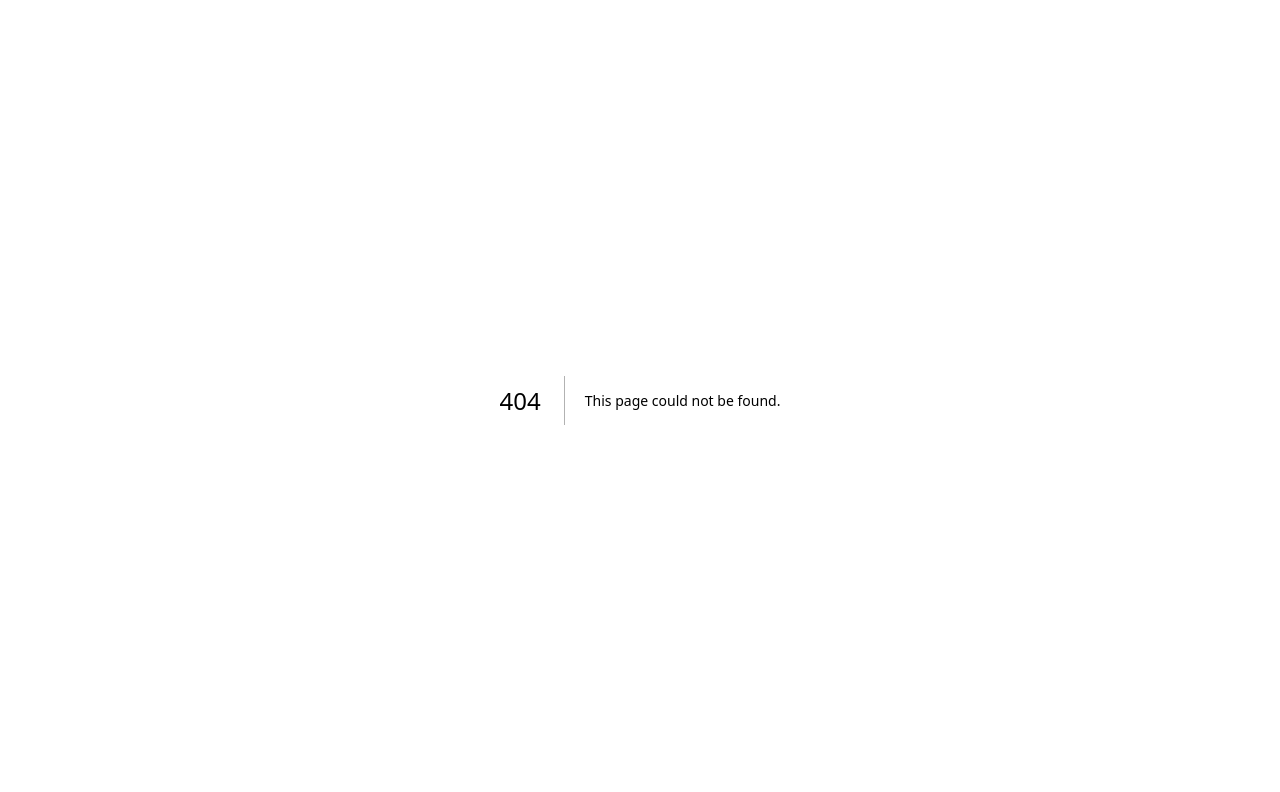
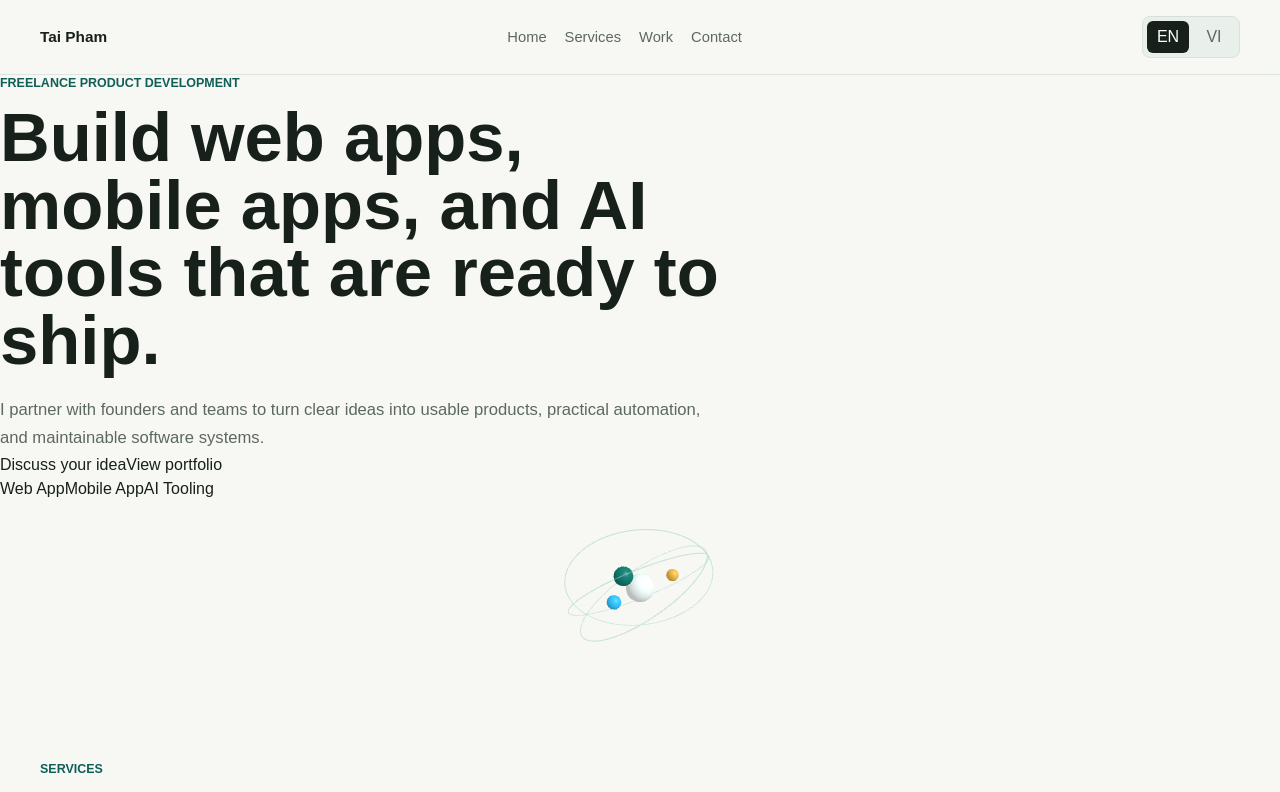
Before and after one commit to fantafi/portfolio, a Next.js app: page /services in a window 1280 px wide. Before the commit this address had no page. Shown: the top 792 px of the page. Built offline with nearby package versions, Linux system fonts and the light colour scheme.

Commit message:
Add services landing page

```diff
--- /dev/null
+++ b/app/components/ServiceOrbitScene.tsx
@@ -0,0 +1,182 @@
+"use client";
+
+import { useEffect, useRef, useState } from "react";
+import * as THREE from "three";
+
+type ServiceOrbitSceneProps = {
+  ariaLabel: string;
+};
+
+const orbitNodes = [
+  { label: "Web App", color: 0x147a70, angle: 0 },
+  { label: "Mobile App", color: 0x38bdf8, angle: (Math.PI * 2) / 3 },
+  { label: "AI Tooling", color: 0xf2b84b, angle: (Math.PI * 4) / 3 },
+];
+
+export default function ServiceOrbitScene({
+  ariaLabel,
+}: ServiceOrbitSceneProps) {
+  const mountRef = useRef<HTMLDivElement>(null);
+  const [showFallback, setShowFallback] = useState(false);
+
+  useEffect(() => {
+    const mount = mountRef.current;
+    if (!mount) {
+      return;
+    }
+
+    const showFallbackOnNextFrame = () => {
+      const fallbackFrameId = window.requestAnimationFrame(() => {
+        setShowFallback(true);
+      });
+
+      return () => {
+        window.cancelAnimationFrame(fallbackFrameId);
+      };
+    };
+
+    const reducedMotion = window.matchMedia(
+      "(prefers-reduced-motion: reduce)",
+    ).matches;
+    if (!window.WebGLRenderingContext) {
+      return showFallbackOnNextFrame();
+    }
+
+    const scene = new THREE.Scene();
+    const camera = new THREE.PerspectiveCamera(38, 1, 0.1, 100);
+    camera.position.set(0, 0, 6);
+
+    let renderer: THREE.WebGLRenderer;
+    try {
+      renderer = new THREE.WebGLRenderer({ alpha: true, antialias: true });
+    } catch {
+      return showFallbackOnNextFrame();
+    }
+
+    renderer.setPixelRatio(Math.min(window.devicePixelRatio, 2));
+    renderer.outputColorSpace = THREE.SRGBColorSpace;
+    renderer.domElement.setAttribute("aria-hidden", "true");
+    renderer.domElement.setAttribute("role", "presentation");
+    mount.appendChild(renderer.domElement);
+
+    const group = new THREE.Group();
+    scene.add(group);
+
+    const ambientLight = new THREE.AmbientLight(0xffffff, 1.7);
+    const keyLight = new THREE.DirectionalLight(0xe4fff8, 2.2);
+    keyLight.position.set(3, 2.4, 4);
+    scene.add(ambientLight, keyLight);
+
+    const ringGeometry = new THREE.TorusGeometry(1.72, 0.01, 16, 120);
+    const ringMaterial = new THREE.MeshBasicMaterial({
+      color: 0x9ecdc2,
+      opacity: 0.5,
+      transparent: true,
+    });
+
+    [0, 0.55, -0.55].forEach((rotation) => {
+      const ring = new THREE.Mesh(ringGeometry, ringMaterial);
+      ring.rotation.x = 1.15;
+      ring.rotation.y = rotation;
+      group.add(ring);
+    });
+
+    const coreGeometry = new THREE.IcosahedronGeometry(0.34, 2);
+    const coreMaterial = new THREE.MeshStandardMaterial({
+      color: 0xffffff,
+      emissive: 0x147a70,
+      emissiveIntensity: 0.1,
+      metalness: 0.08,
+      roughness: 0.28,
+    });
+    const core = new THREE.Mesh(coreGeometry, coreMaterial);
+    group.add(core);
+
+    const nodeGeometry = new THREE.IcosahedronGeometry(0.18, 2);
+    const nodeMeshes = orbitNodes.map((node) => {
+      const material = new THREE.MeshStandardMaterial({
+        color: node.color,
+        emissive: node.color,
+        emissiveIntensity: 0.08,
+        metalness: 0.06,
+        roughness: 0.34,
+      });
+      const mesh = new THREE.Mesh(nodeGeometry, material);
+      group.add(mesh);
+      return { ...node, material, mesh };
+    });
+
+    const resize = () => {
+      const width = mount.clientWidth;
+      const height = mount.clientHeight;
+      if (width === 0 || height === 0) {
+        return;
+      }
+      camera.aspect = width / height;
+      camera.updateProjectionMatrix();
+      renderer.setSize(width, height, false);
+    };
+
+    let frameId = 0;
+    const render = () => {
+      const elapsed = performance.now() * 0.001;
+      nodeMeshes.forEach((node, index) => {
+        const angle = node.angle + (reducedMotion ? 0 : elapsed * 0.42);
+        const radius = 1.72;
+        node.mesh.position.set(
+          Math.cos(angle) * radius,
+          Math.sin(angle + index * 0.45) * 0.38,
+          Math.sin(angle) * radius * 0.38,
+        );
+      });
+
+      if (!reducedMotion) {
+        group.rotation.y += 0.003;
+        core.rotation.x += 0.006;
+        core.rotation.y += 0.004;
+      }
+
+      renderer.render(scene, camera);
+      frameId = window.requestAnimationFrame(render);
+    };
+
+    resize();
+    render();
+    window.addEventListener("resize", resize);
+
+    return () => {
+      window.cancelAnimationFrame(frameId);
+      window.removeEventListener("resize", resize);
+      renderer.dispose();
+      ringGeometry.dispose();
+      ringMaterial.dispose();
+      coreGeometry.dispose();
+      coreMaterial.dispose();
+      nodeGeometry.dispose();
+      nodeMeshes.forEach((node) => node.material.dispose());
+      renderer.domElement.remove();
+    };
+  }, []);
+
+  return (
+    <div
+      className="service-orbit-scene"
+      ref={mountRef}
+      role="img"
+      aria-label={ariaLabel}
+    >
+      <div className="service-orbit-labels" aria-hidden="true">
+        {orbitNodes.map((node) => (
+          <span key={node.label}>{node.label}</span>
+        ))}
+      </div>
+      {showFallback ? (
+        <div className="service-orbit-fallback" aria-hidden="true">
+          {orbitNodes.map((node) => (
+            <span key={node.label}>{node.label}</span>
+          ))}
+        </div>
+      ) : null}
+    </div>
+  );
+}
--- /dev/null
+++ b/app/components/ServicesPage.tsx
@@ -0,0 +1,109 @@
+"use client";
+
+import Link from "next/link";
+import { useState } from "react";
+import { servicesPageContent, type Language } from "../content/portfolio";
+import ContactLinks from "./ContactLinks";
+import SectionHeader from "./SectionHeader";
+import ServiceCard from "./ServiceCard";
+import ServiceOrbitScene from "./ServiceOrbitScene";
+import SiteNav from "./SiteNav";
+
+export default function ServicesPage() {
+  const [language, setLanguage] = useState<Language>("en");
+  const copy = servicesPageContent[language];
+
+  return (
+    <main className="portfolio-shell services-shell" lang={language}>
+      <SiteNav
+        ariaLabel={copy.accessibility.primaryNavigation}
+        language={language}
+        languageLabels={copy.languageToggle}
+        languageSelectorLabel={copy.accessibility.languageSelector}
+        links={copy.nav.links}
+        name={copy.nav.name}
+        onLanguageChange={setLanguage}
+      />
+
+      <section className="services-hero" id="top">
+        <div className="hero-copy">
+          <p className="eyebrow">{copy.hero.eyebrow}</p>
+          <h1>{copy.hero.title}</h1>
+          <p className="hero-lede">{copy.hero.body}</p>
+          <div className="services-hero-actions">
+            <Link className="primary-action" href="#contact">
+              {copy.hero.cta}
+            </Link>
+            <Link className="secondary-action" href="/#work">
+              {copy.hero.secondaryCta}
+            </Link>
+          </div>
+        </div>
+        <ServiceOrbitScene ariaLabel={copy.accessibility.orbitLabel} />
+      </section>
+
+      <section className="content-section" id="pillars">
+        <SectionHeader {...copy.pillars} />
+        <div className="card-grid three-columns">
+          {copy.pillars.items.map((item, index) => (
+            <ServiceCard
+              item={item}
+              index={index}
+              key={item.title}
+              tagListLabel={copy.accessibility.serviceTagsLabel}
+            />
+          ))}
+        </div>
+      </section>
+
+      <section className="content-section section-band" id="packages">
+        <SectionHeader {...copy.packages} />
+        <div className="card-grid three-columns">
+          {copy.packages.items.map((item, index) => (
+            <ServiceCard
+              item={item}
+              index={index}
+              key={item.title}
+              tagListLabel={copy.accessibility.serviceTagsLabel}
+            />
+          ))}
+        </div>
+      </section>
+
+      <section className="content-section process-section" id="process">
+        <SectionHeader {...copy.process} />
+        <ol className="process-list">
+          {copy.process.steps.map((step, index) => (
+            <li key={step.title}>
+              <span>{String(index + 1).padStart(2, "0")}</span>
+              <div>
+                <h3>{step.title}</h3>
+                <p>{step.body}</p>
+              </div>
+            </li>
+          ))}
+        </ol>
+      </section>
+
+      <section className="content-section fit-section section-band" id="fit">
+        <div>
+          <p className="eyebrow">{copy.fit.eyebrow}</p>
+          <h2>{copy.fit.title}</h2>
+          <p>{copy.fit.body}</p>
+        </div>
+        <ul className="fit-list">
+          {copy.fit.items.map((item) => (
+            <li key={item}>{item}</li>
+          ))}
+        </ul>
+      </section>
+
+      <footer className="content-section contact-section" id="contact">
+        <p className="eyebrow">{copy.contact.eyebrow}</p>
+        <h2>{copy.contact.title}</h2>
+        <p>{copy.contact.body}</p>
+        <ContactLinks links={copy.contactLinks} variant="footer" />
+      </footer>
+    </main>
+  );
+}
--- /dev/null
+++ b/app/services/page.tsx
@@ -0,0 +1,5 @@
+import ServicesPage from "../components/ServicesPage";
+
+export default function Services() {
+  return <ServicesPage />;
+}
```
